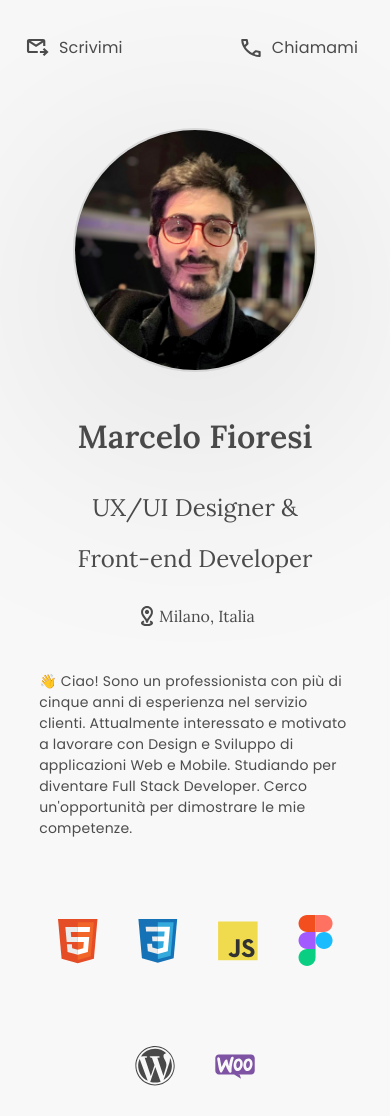
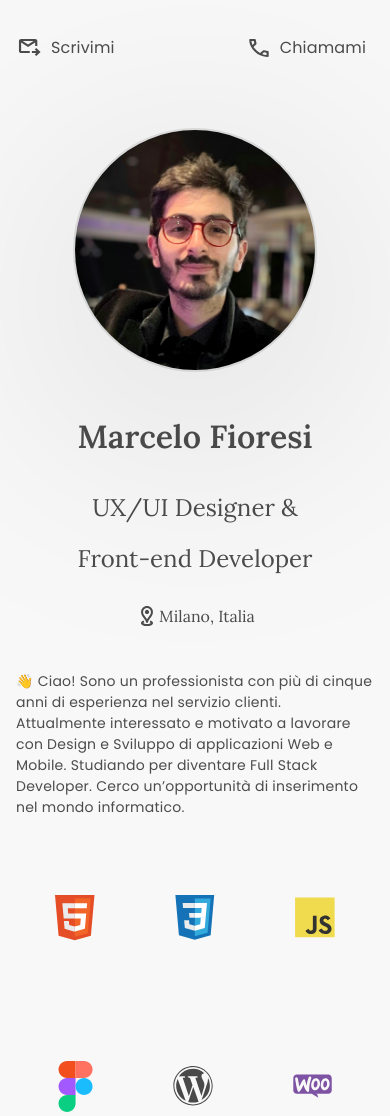
Before and after one commit to mrnfg/mrnfg.github.io, a plain HTML site: page index.html in a window 390 px wide. Shown: the top 1116 px of the page. Drawn offline with Linux system fonts and the light colour scheme; files that its build step writes are made by us from their sources; a script that the page names is missing.

Commit message:
Responsive Style

```diff
--- a/index.html
+++ b/index.html
@@ -16,7 +16,7 @@
       href="/img/svg/phone.svg"
       sizes="32x32"
     />
-    <link rel="stylesheet" href="style.min.css" />
+    <link rel="stylesheet" href="style.css" />
     <title>Marcelo Fioresi</title>
     <meta name="description" content="UI/UX Designer & Front-end Developer" />
     <meta name="theme-color" content="#1572b6" />
@@ -59,18 +59,43 @@
           👋 Ciao! Sono un professionista con più di cinque anni di esperienza
           nel servizio clienti. Attualmente interessato e motivato a lavorare
           con Design e Sviluppo di applicazioni Web e Mobile. Studiando per
-          diventare Full Stack Developer. Cerco un'opportunità per dimostrare le
-          mie competenze.
+          diventare Full Stack Developer. Cerco un’opportunità di inserimento
+          nel mondo informatico.
         </p>
       </section>
       <article class="technologies">
         <ul>
-          <li><img src="img/svg/html5.svg" alt="HTML" /></li>
-          <li><img src="img/svg/css.svg" alt="CSS" /></li>
-          <li><img src="img/svg/javascript.svg" alt="JavaScript" /></li>
-          <li><img src="img/svg/figma.svg" alt="Figma" /></li>
-          <li><img src="img/svg/wordpress.svg" alt="WordPress" /></li>
-          <li><img src="img/svg/woocommerce.svg" alt="WooCommerce" /></li>
+          <li>
+            <img src="img/svg/html5.svg" alt="HTML" /><span class="text"
+              >HTML</span
+            >
+          </li>
+          <li>
+            <img src="img/svg/css.svg" alt="CSS" /><span class="text">CSS</span>
+          </li>
+          <li>
+            <img src="img/svg/javascript.svg" alt="JavaScript" /><span
+              class="text"
+              >JavaScript</span
+            >
+          </li>
+          <li>
+            <img src="img/svg/figma.svg" alt="Figma" /><span class="text"
+              >Figma</span
+            >
+          </li>
+          <li>
+            <img src="img/svg/wordpress.svg" alt="WordPress" /><span
+              class="text"
+              >WordPress</span
+            >
+          </li>
+          <li>
+            <img src="img/svg/woocommerce.svg" alt="WooCommerce" /><span
+              class="text"
+              >WooCommerce</span
+            >
+          </li>
         </ul>
       </article>
       <div class="cv-download">
@@ -93,7 +118,7 @@
         </button>
       </div>
       <section class="projects">
-        <h3 class="projects-tittle">Progetti</h3>
+        <h3 class="tittle">Progetti</h3>
         <div class="projects-container">
           <div class="projects-intro">
             <h4 class="project-name">Daniela Cilurzo</h4>
@@ -234,18 +259,18 @@
         </div>
       </section>
       <article class="contacts">
+        <h3 class="tittle">Contatto</h3>
         <ul>
+          <li>
+            <a href="https://github.com/mrnfg"
+              ><img src="img/svg/github.svg" alt="GitHub" />
+              <p>GitHub</p></a
+            >
+          </li>
           <li>
             <a href="https://www.linkedin.com/in/marcelo-fioresi-guermandi/"
               ><img src="img/svg/linkedin.svg" alt="LinkedIn" />
               <p>LinkedIn</p></a
-            >
-          </li>
-          <li>
-            <a
-              href="https://api.whatsapp.com/send?phone=393517429828&text=Ciao%20Marcelo!"
-              ><img src="img/svg/whatsapp.svg" alt="WhatsApp" />
-              <p>WhatsApp</p></a
             >
           </li>
           <li>
@@ -255,9 +280,10 @@
             >
           </li>
           <li>
-            <a href="https://github.com/mrnfg"
-              ><img src="img/svg/github.svg" alt="GitHub" />
-              <p>GitHub</p></a
+            <a
+              href="https://api.whatsapp.com/send?phone=393517429828&text=Ciao%20Marcelo!"
+              ><img src="img/svg/whatsapp.svg" alt="WhatsApp" />
+              <p>WhatsApp</p></a
             >
           </li>
         </ul>
```
Also changed, not shown: style.min.css.
